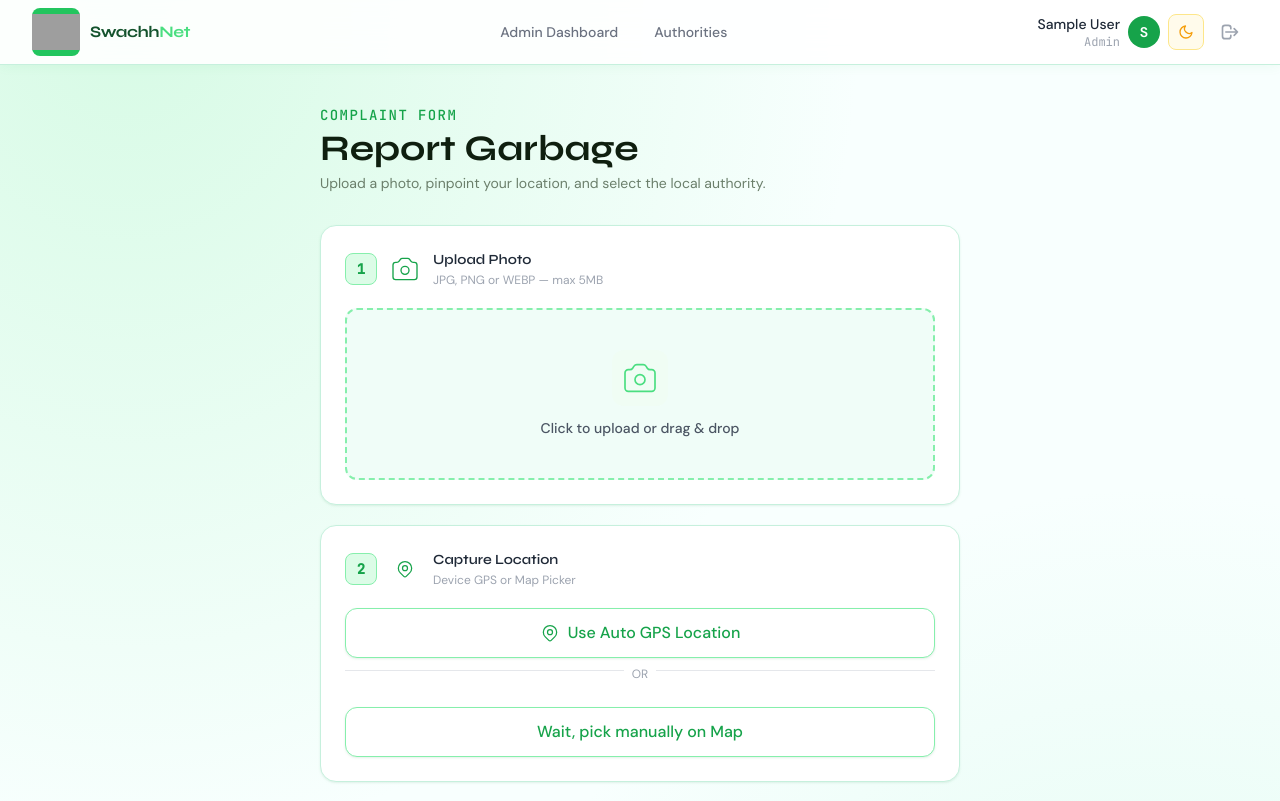
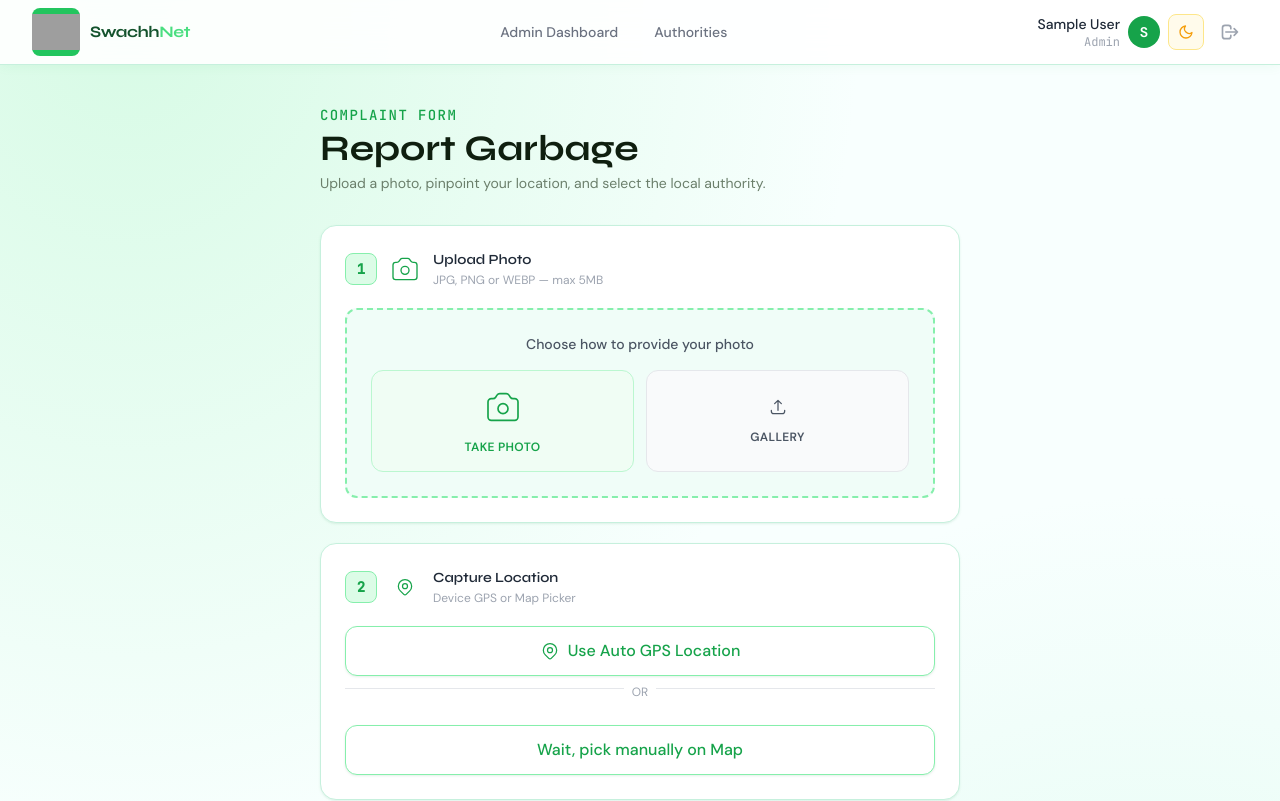
Before and after one commit to JhaShivam90/FsdMiniproject, a React (Vite) app in the folder frontend/: page /report in a window 1280 px wide. Shown: the top 801 px of the page. Built offline with nearby package versions, Linux system fonts and the light colour scheme; no server answers; sample sign-in values are in the browser's storage; grey boxes are pictures that could not be loaded.

Commit message:
Add explicit camera and gallery buttons

```diff
--- a/frontend/src/pages/ReportPage.jsx
+++ b/frontend/src/pages/ReportPage.jsx
@@ -72,7 +72,8 @@ export default function ReportPage() {
   const [submitting, setSubmitting] = useState(false);
   const [success, setSuccess] = useState(false);
   const [error, setError] = useState('');
-  const fileInputRef = useRef(null);
+  const cameraInputRef = useRef(null);
+  const galleryInputRef = useRef(null);
   const navigate = useNavigate();
 
   const handleImageChange = (e) => {
@@ -277,22 +278,39 @@ export default function ReportPage() {
               </div>
             ) : (
               <div
-                onClick={() => fileInputRef.current.click()}
                 onDrop={handleDrop}
                 onDragOver={(e) => e.preventDefault()}
-                className="drop-zone border-2 border-dashed rounded-xl p-10 text-center cursor-pointer transition-all group"
+                className="drop-zone border-2 border-dashed rounded-xl p-6 transition-all group"
               >
-                <div className={`inline-flex items-center justify-center w-14 h-14 rounded-xl mb-3 transition-transform group-hover:scale-105 ${
-                  isDark ? 'bg-dark-700 text-gray-500' : 'bg-green-50 text-green-400'
-                }`}>
-                  <IconCamera />
+                <p className={`text-center font-medium text-sm mb-4 ${isDark ? 'text-gray-300' : 'text-gray-600'}`}>
+                  Choose how to provide your photo
+                </p>
+                <div className="flex gap-3 w-full">
+                  <button
+                    type="button"
+                    onClick={() => cameraInputRef.current.click()}
+                    className={`flex-1 py-4 rounded-xl flex flex-col items-center justify-center gap-2 transition-all border ${
+                      isDark ? 'bg-dark-700 border-gray-700 hover:border-brand-500 text-brand-400' : 'bg-green-50 border-green-200 hover:border-green-400 text-green-600'
+                    }`}
+                  >
+                    <IconCamera />
+                    <span className="text-xs font-bold uppercase tracking-wide mt-1">Take Photo</span>
+                  </button>
+                  <button
+                    type="button"
+                    onClick={() => galleryInputRef.current.click()}
+                    className={`flex-1 py-4 rounded-xl flex flex-col items-center justify-center gap-2 transition-all border ${
+                      isDark ? 'bg-dark-700 border-gray-700 hover:border-gray-500 text-gray-300' : 'bg-gray-50 border-gray-200 hover:border-gray-300 text-gray-600'
+                    }`}
+                  >
+                    <IconUpload />
+                    <span className="text-xs font-bold uppercase tracking-wide mt-1">Gallery</span>
+                  </button>
                 </div>
-                <p className={`font-medium text-sm ${isDark ? 'text-gray-300' : 'text-gray-600'}`}>
-                  Click to upload or drag &amp; drop
-                </p>
               </div>
             )}
-            <input ref={fileInputRef} type="file" accept="image/*" onChange={handleImageChange} className="hidden" />
+            <input ref={cameraInputRef} type="file" accept="image/*" capture="environment" onChange={handleImageChange} className="hidden" />
+            <input ref={galleryInputRef} type="file" accept="image/*" onChange={handleImageChange} className="hidden" />
           </div>
 
           {/* ── Step 2: Location ───────────────────── */}
--- a/frontend/src/pages/WorkerDashboard.jsx
+++ b/frontend/src/pages/WorkerDashboard.jsx
@@ -19,7 +19,8 @@ export default function WorkerDashboard() {
   const [error, setError] = useState('');
 
   const [uploadingId, setUploadingId] = useState(null);
-  const fileInputRef = useRef({});
+  const cameraInputRef = useRef({});
+  const galleryInputRef = useRef({});
 
   useEffect(() => {
     fetchTasks();
@@ -135,25 +136,43 @@ export default function WorkerDashboard() {
                       {/* Action Area */}
                       <div className="mt-6 pt-4 border-t border-gray-100 dark:border-gray-800">
                         {isAssigned && (
-                          <div className="flex items-center gap-3">
+                          <div className="flex flex-col gap-2 mt-4">
+                            <input
+                              type="file"
+                              accept="image/*"
+                              capture="environment"
+                              className="hidden"
+                              ref={el => cameraInputRef.current[c._id] = el}
+                              onChange={(e) => handleUploadSubmit(c._id, e.target.files[0])}
+                            />
                             <input
                               type="file"
                               accept="image/*"
                               className="hidden"
-                              ref={el => fileInputRef.current[c._id] = el}
+                              ref={el => galleryInputRef.current[c._id] = el}
                               onChange={(e) => handleUploadSubmit(c._id, e.target.files[0])}
                             />
-                            <button
-                              onClick={() => fileInputRef.current[c._id].click()}
-                              disabled={uploadingId === c._id}
-                              className="btn-primary w-full sm:w-auto"
-                            >
-                              {uploadingId === c._id ? (
-                                <span className="flex items-center gap-2"><IconSpinner /> Uploading...</span>
-                              ) : (
-                                'Click After Photo & Submit'
-                              )}
-                            </button>
+
+                            {uploadingId === c._id ? (
+                              <div className="flex items-center gap-2 text-brand-500 font-medium">
+                                <IconSpinner /> Uploading proof...
+                              </div>
+                            ) : (
+                              <div className="flex gap-2">
+                                <button
+                                  onClick={() => cameraInputRef.current[c._id].click()}
+                                  className="btn-primary flex-1 text-xs py-2.5"
+                                >
+                                  Take Photo
+                                </button>
+                                <button
+                                  onClick={() => galleryInputRef.current[c._id].click()}
+                                  className="btn-secondary flex-1 text-xs py-2.5"
+                                >
+                                  Gallery
+                                </button>
+                              </div>
+                            )}
                           </div>
                         )}
 
```
